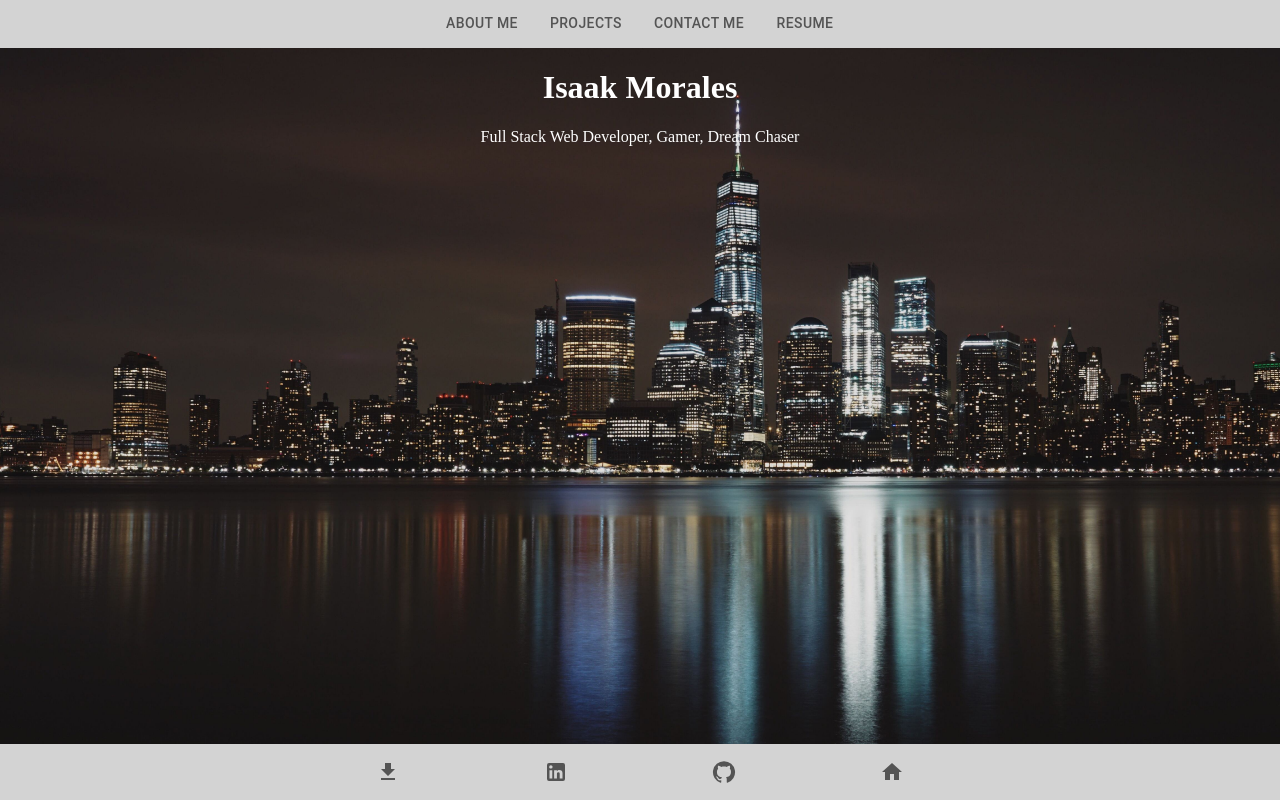
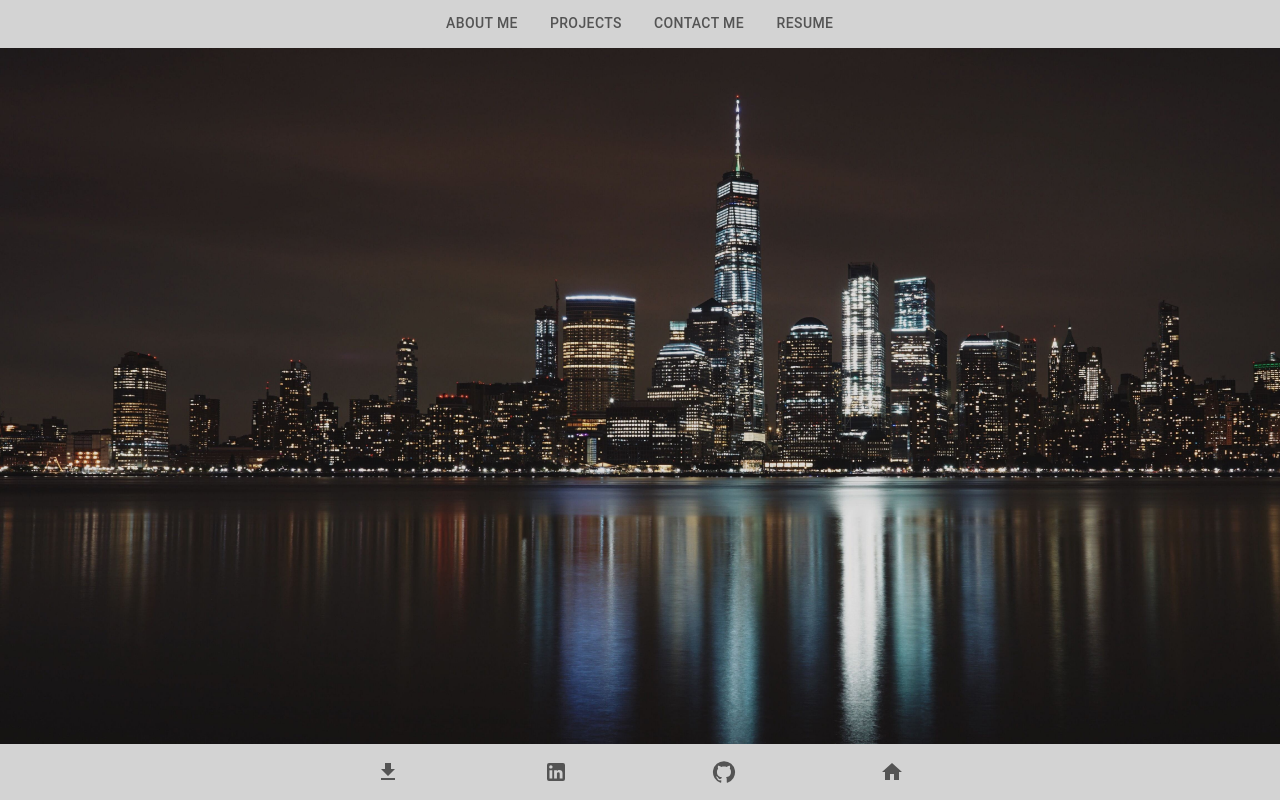
Before and after one commit to CallMeIce/isaak-react-portfolio, a React (Create React App) app: page / in a window 1280 px wide. Built offline with nearby package versions, Linux system fonts and the light colour scheme.

Commit message:
updating routes

```diff
--- a/src/App.js
+++ b/src/App.js
@@ -13,7 +13,7 @@ function App() {
       <div className="routesContainer">
         {/* <img className="Background" src={require('./images/new-york-city-in-night.jpg')} alt='NYC Gif' /> */}
         <Routes>
-          <Route path="/" element={<Home />} />
+          <Route path="/isaak-react-portfolio/" element={<Home />} />
           <Route path="/About" element={<About />} />
           <Route path="/Projects" element={<Projects />} />
           <Route path="/Contact" element={<Contact />} />
--- a/src/components/Footer.js
+++ b/src/components/Footer.js
@@ -45,7 +45,7 @@ export default function Footer() {
       />
       <BottomNavigationAction
         label="Home"
-        component={Link} to='/'
+        component={Link} to='/isaak-react-portfolio/'
         value="HomeIcon"
         icon={<HomeIcon />}
       />
```
